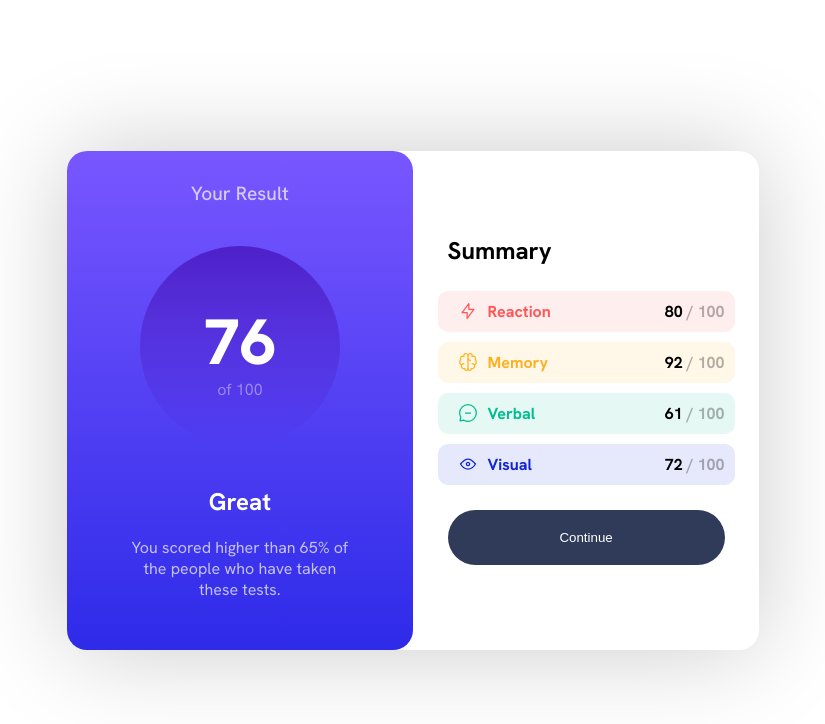
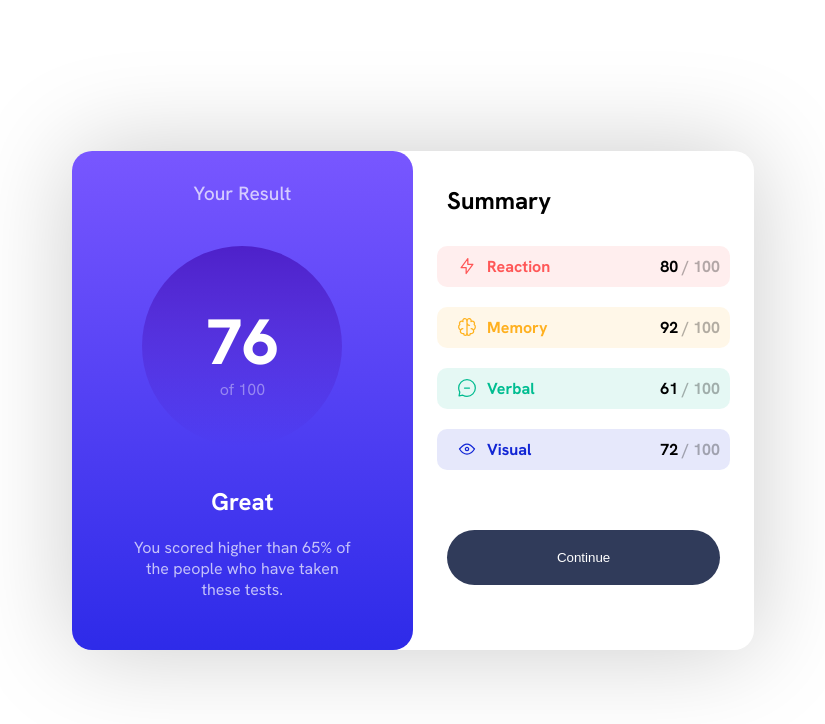
Before and after one commit to macs100/2nd-frontend-mentor.macs100.io, a plain HTML site: page index.html in a window 1280 px wide. Shown: the whole page, without its empty margins (227-1052 px from the left). Drawn offline with Linux system fonts and the light colour scheme.

Commit message:
acomodar los objetos del summary verticalmente

```diff
--- a/css/main.css
+++ b/css/main.css
@@ -68,6 +68,10 @@ body{
     align-items: center;
     flex-direction: column;
     width: 50%;
+}
+
+.summary>div{
+    margin: 10px 0px;
 }
 
 .scored-text{
@@ -150,7 +154,7 @@ button{
     padding: 20px;
     width: 80%;
     border-radius: 30px;
-    margin: 20px 0px;
+    margin-top: 50px;
     background: hsl(224, 30%, 27%);
     color: white;
     border: none;
@@ -182,4 +186,5 @@ span{
 
 h2{
     width: 80%;
+    margin-top: -30px;
 }
```
